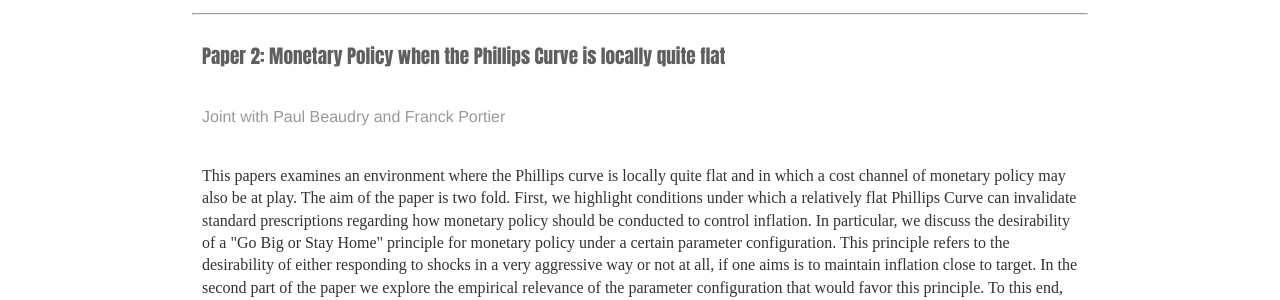
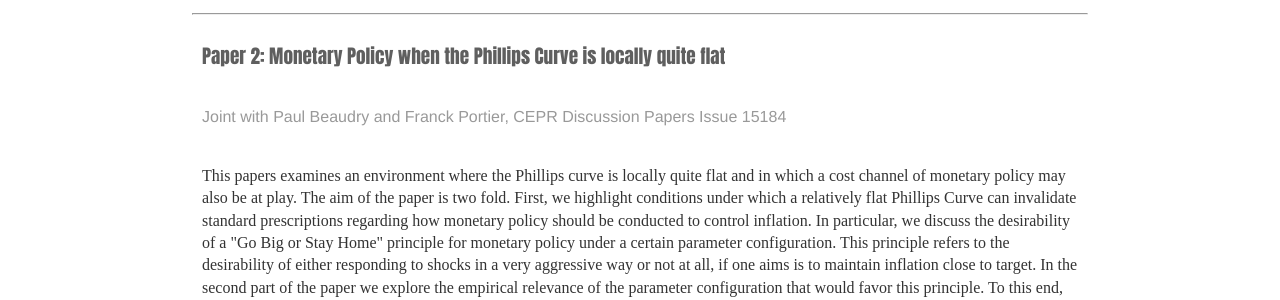
Before and after one commit to sevhou/sevhou.github.io, a Jekyll site: the page built from research/index.html, in a window 1280 px wide. Shown: the part 849-1149 px from the top of the page. Built offline with Jekyll 4.4.1, drawn with Linux system fonts in a browser that asks for light colours.

Commit message:
Update index.html

```diff
--- a/research/index.html
+++ b/research/index.html
@@ -27,12 +27,12 @@
 			decrease agents' reliance on corresponding public signals. I then propose a model that
 			features rational inattention to explain these patterns.</p>
 
-		<a href="https://sevhou.github.io/research/Learning_RNN_v2.0.pdf" class="bluebutton">Read More</a>
+		<a href="https://sevhou.github.io/research/Learning_with_RNN_Sev_Hou_v2.3.pdf" class="bluebutton">Read More</a>
 
 		<hr>
 
 	<h2>Paper 2: Monetary Policy when the  Phillips Curve is locally quite flat</h2>
-		<p class="light-text">Joint with Paul Beaudry and Franck Portier</p>
+		<p class="light-text">Joint with Paul Beaudry and Franck Portier, CEPR Discussion Papers Issue 15184</p>
 		<p>This papers examines an environment where the Phillips curve is locally quite flat and in which
 			a cost channel of monetary policy may also be at play.  The aim of the paper is two fold.
 			First, we highlight conditions under which a relatively flat  Phillips Curve  can invalidate
```
